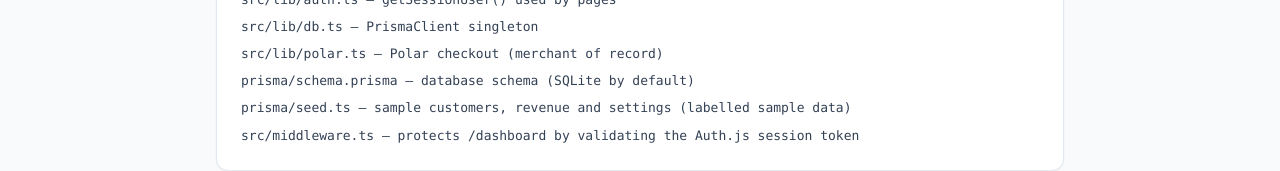
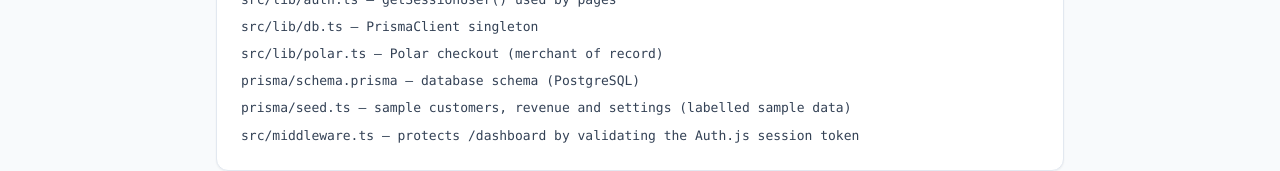
Before and after one commit to alomwalker/saas-starter-kit, a Next.js app: page /docs in a window 1280 px wide. Shown: the part 611-782 px from the top of the page. Built offline with nearby package versions, Linux system fonts and the light colour scheme.

Commit message:
Docs: schema is PostgreSQL, not SQLite by default

```diff
--- a/src/app/docs/page.tsx
+++ b/src/app/docs/page.tsx
@@ -19,7 +19,7 @@ const SECTIONS: Array<{ title: string; body: string[] }> = [
       "src/lib/auth.ts — getSessionUser() used by pages",
       "src/lib/db.ts — PrismaClient singleton",
       "src/lib/polar.ts — Polar checkout (merchant of record)",
-      "prisma/schema.prisma — database schema (SQLite by default)",
+      "prisma/schema.prisma — database schema (PostgreSQL)",
       "prisma/seed.ts — sample customers, revenue and settings (labelled sample data)",
       "src/middleware.ts — protects /dashboard by validating the Auth.js session token",
     ],
```
